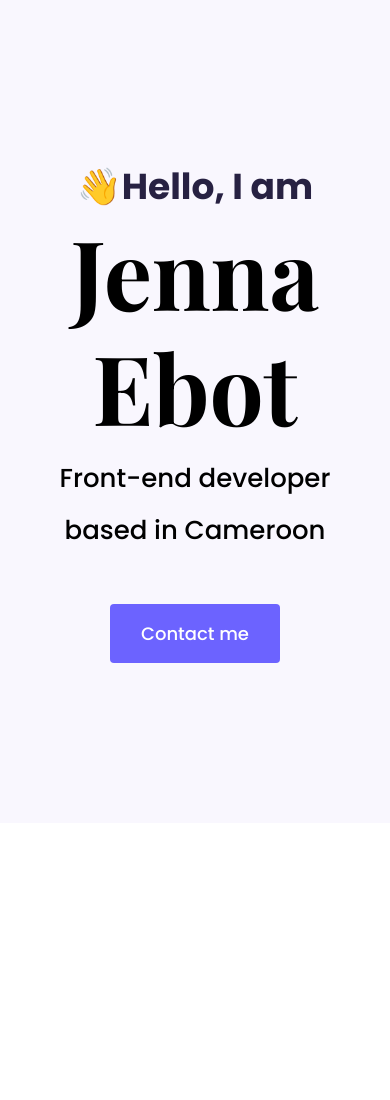
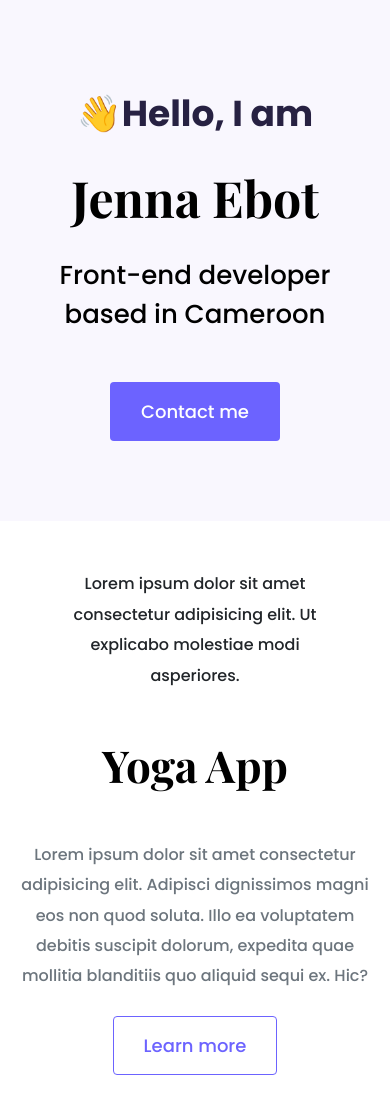
Before and after one commit to Jenna0430/shecodes-portfolio, a plain HTML site: page index.html in a window 390 px wide. Shown: the top 1100 px of the page. Before the commit the page ends 844 px from the top, so only its background shows below. Drawn offline with nearby package versions, Linux system fonts and the light colour scheme.

Commit message:
add content to the homepage

```diff
--- a/index.html
+++ b/index.html
@@ -35,7 +35,55 @@
     <div>
     <a href="#" class="btn btn-branding">Contact me</a>
 </div>
+  </div>
 
+  <p class="text-center m-5">Lorem ipsum dolor sit amet consectetur adipisicing elit. Ut explicabo molestiae modi asperiores.</p>
+
+  <div class="container">
+    <div class="row mb-5">
+      <div class="col d-none d-lg-block">
+          <img src="images/image1.png" class="img-fluid" alt="">
+      </div>
+
+      <div class="col">
+        <div class="project-description">
+      <h2 class="mb-5">Yoga App</h2>
+      <p class="mb-4 text-muted">Lorem ipsum dolor sit amet consectetur adipisicing elit. Adipisci dignissimos magni eos non quod soluta. Illo ea voluptatem debitis suscipit dolorum, expedita quae mollitia blanditiis quo aliquid sequi ex. Hic?</p>
+      <a href="#" class="btn btn-branding-outline">Learn more</a>
+    </div>
+    </div>
   </div>
+
+      <div class="row mb-5">
+        <div class="col">
+          <div class="project-description">
+        <h2 class="mb-5">Weather App</h2>
+        <p class="mb-4 text-muted">Lorem ipsum dolor sit amet consectetur adipisicing elit. Adipisci dignissimos magni eos non quod soluta. Illo ea voluptatem debitis suscipit dolorum, expedita quae mollitia blanditiis quo aliquid sequi ex. Hic?</p>
+        <a href="#" class="btn btn-branding-outline">Learn more</a>
+      </div>
+      </div>
+
+      <div class="col d-none d-lg-block">
+        <img src="images/image2.png" class="img-fluid" alt="">
+    </div>
+
+    </div>
+
+    <div class="row mb-5">
+      <div class="col d-none d-lg-block">
+          <img src="images/image3.png" class="img-fluid" alt="">
+      </div>
+
+      <div class="col">
+        <div class="project-description">
+      <h2 class="mb-5">Yogurt App</h2>
+      <p class="mb-4 text-muted">Lorem ipsum dolor sit amet consectetur adipisicing elit. Adipisci dignissimos magni eos non quod soluta. Illo ea voluptatem debitis suscipit dolorum, expedita quae mollitia blanditiis quo aliquid sequi ex. Hic?</p>
+      <a href="#" class="btn btn-branding-outline">Learn more</a>
+    </div>
+    </div>
+    </div>
+
+</div>
+
 </body>
 </html>
--- a/src/styles.css
+++ b/src/styles.css
@@ -6,7 +6,7 @@ font-family: 'Poppins', sans-serif; */
   --heading-font: "Playfair Display", serif;
   --default-font: "Poppins", sans-serif;
   --background-color: #f9f7fe;
-  --button-color: #6c63ff;
+
 }
 
 body{
@@ -21,9 +21,14 @@ h1, h2, h3, h4, h5, h6{
 h1{
   font-size: 96px;
 }
+h2{
+  font-size: 46px;
+}
 
 p{
   font-weight: normal;
+  font-size: 16px;
+  line-height: 1.9;
 }
 
 .hero{
@@ -41,7 +46,7 @@ p{
   font-family: var(--default-font);
   font-weight: normal;
   font-size: 26px;
-  line-height: 2;
+  line-height: 1.5;
 }
 .btn-branding{
   background: var(--button-color);
@@ -52,3 +57,31 @@ p{
   padding: 15px 30px;
 
 }
+.btn-branding-outline{
+  color: var(--button-color);
+  border: 1px solid var(--button-color);
+  border-radius: 4px;
+  font-size: 18px;
+  line-height: 27px;
+  padding: 15px 30px;
+}
+.project-description{
+  padding: 120px 60px;
+}
+
+@media (max-width: 900px){
+  h1{
+    font-size: 50px;
+    line-height: 2;
+  }
+  h2{
+    font-size: 44px;
+  }
+  .hero{
+    padding: 80px 20px;
+  }
+  .project-description{
+    padding: 0;
+    text-align: center;
+  }
+}
```
Also changed, not shown: images/image1.png (added), images/image2.png (added), images/image3.png (added).
